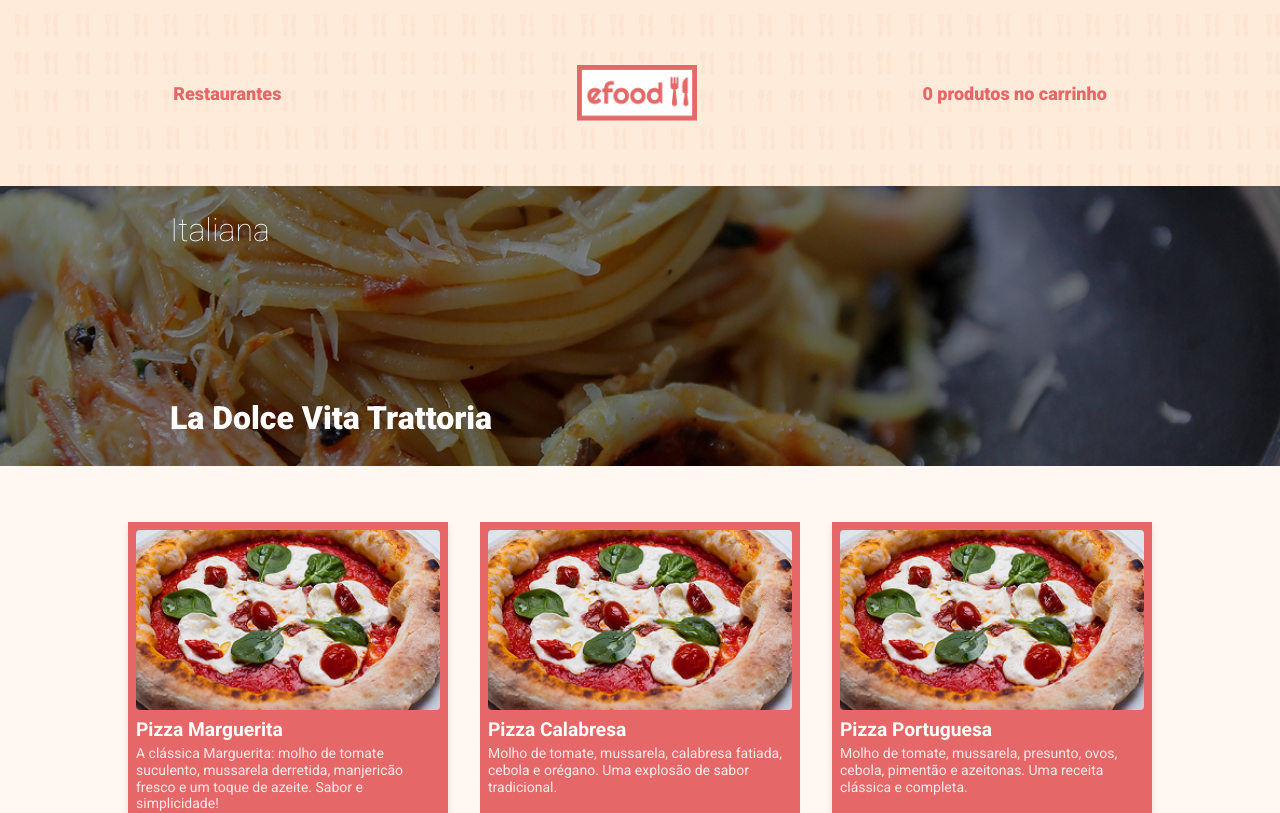
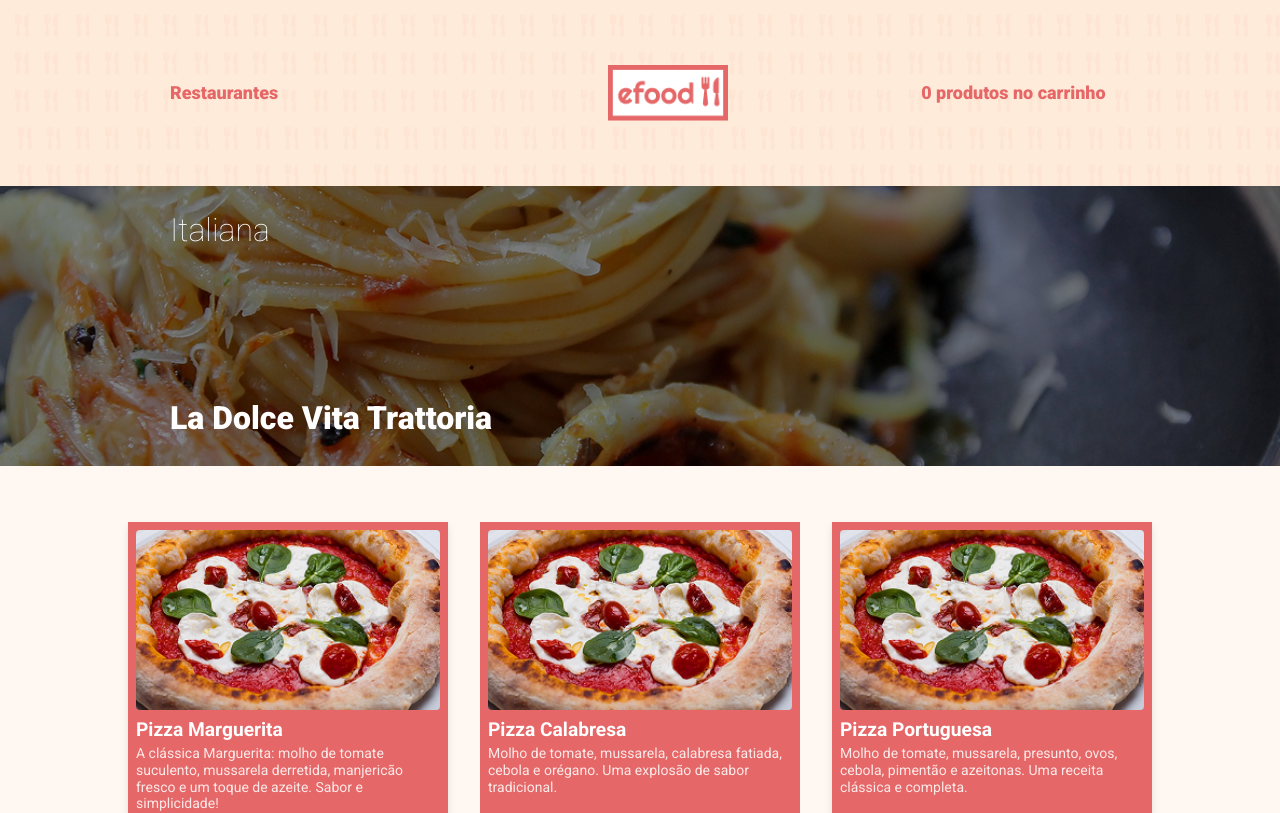
Before and after one commit to lh5818181/Exercicio_Efood, a React (Create React App) app: page /profile in a window 1280 px wide. Shown: the top 813 px of the page. Built offline with nearby package versions, Linux system fonts and the light colour scheme.

Commit message:
ajustando titulo

```diff
--- a/src/components/Header/Styles.ts
+++ b/src/components/Header/Styles.ts
@@ -3,26 +3,31 @@ import { Cores } from '../../styles/global';
 import { Link } from 'react-router-dom';
 
 export const HeaderContainer = styled.header`
+  width: 100%;
+  min-width: 100%;
+  height: 186px;
   position: relative;
-  width: 100%;
-  height: 186px;
   display: flex;
   align-items: center;
-  justify-content: center;
   gap: 2rem;
   text-align: center;
   flex-direction: row;
+  overflow: hidden;
 `;
 
+export const HeaderContent = styled.div`
+    max-width: 1366px;
+    display: flex;
+    align-items: center;`
 
 export const Background = styled.div<{ bg: string }>`
+  width: 100%;
+  min-width: 100%;
+  left: 0;
+  height: 186px;
   position: absolute;
   top: 0;
-  width: 100vw;
-  height: 186px;
-  background-image: url(${props => props.bg});
-  background-size: cover;
-  background-position: center;
+  background: ${({ bg }) => `url(${bg}) center/cover no-repeat`};
   z-index: 1;
 `;
 
@@ -36,7 +41,7 @@ export const Logo = styled.img`
 export const Title = styled.h2`
   color: ${Cores.vermelhoClaro};
   position: relative;
-    margin-left: 171px;
+  margin-left: 170px;
   z-index: 2;
   font-family: Roboto, sans-serif;
   font-size: 18px;
@@ -48,7 +53,7 @@ export const LogoLink = styled(Link)`
   align-items: center;
   text-decoration: none;
   margin-right: 193px;
-    margin-left: 264px;
+  margin-left: 330px;
 `;
 
 export const CartButton = styled.button`
--- a/src/components/Header/index.tsx
+++ b/src/components/Header/index.tsx
@@ -10,6 +10,7 @@ export default function Header() {
   return (
     <S.HeaderContainer className='container'>
       <S.Background bg={heroImg} />
+      <S.HeaderContent>
 
       <S.Title>Restaurantes</S.Title>
 
@@ -20,6 +21,7 @@ export default function Header() {
       <S.CartButton onClick={toggleSidebar}>
         {cartCount} produto{cartCount !== 1 && 's'} no carrinho
       </S.CartButton>
+      </S.HeaderContent>
     </S.HeaderContainer>
   );
 }
```
Lines whose indentation alone changed are shown as unchanged.
